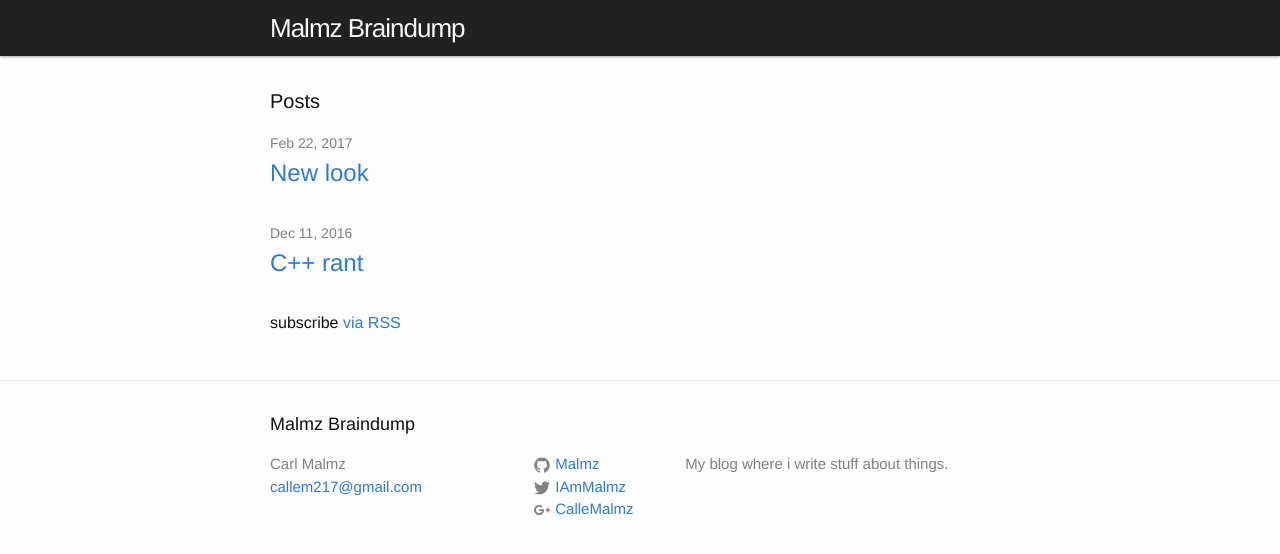
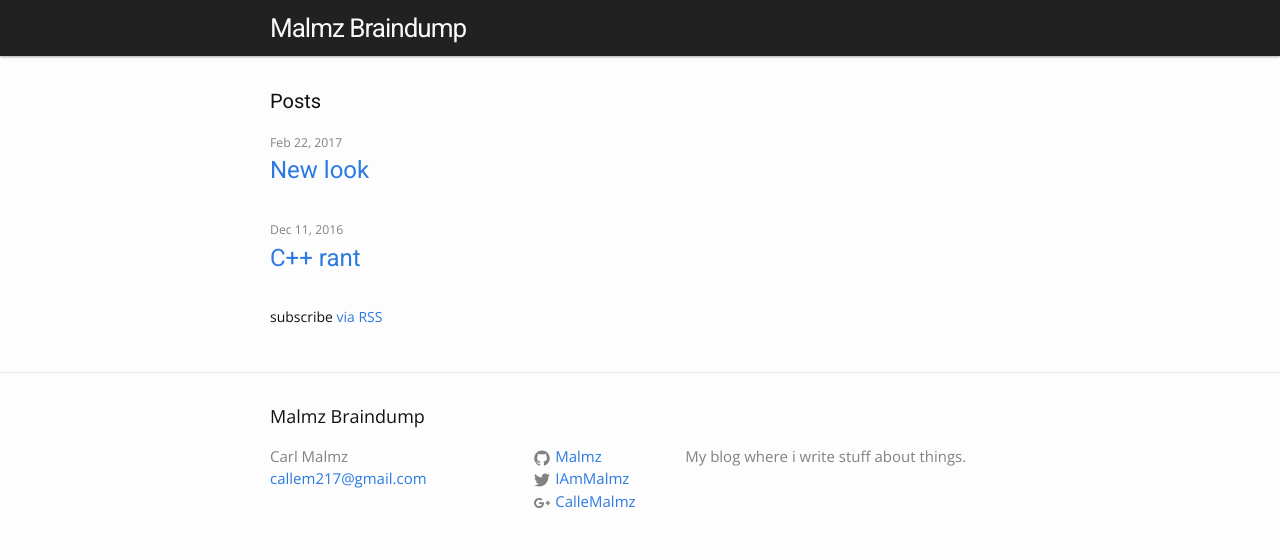
Before and after one commit to Malmz/malmz.github.io, a Jekyll site: the page built from index.md, in a window 1280 px wide. Shown: the top 554 px of the page. Built offline with Jekyll 4.4.1, drawn with Linux system fonts in a browser that asks for light colours.

Commit message:
Changed fonts to Roboto and Open sans

```diff
--- a/_includes/head.html
+++ b/_includes/head.html
@@ -10,6 +10,8 @@
   <link rel="canonical" href="{{ page.url | replace:'index.html','' | absolute_url }}">
   <link rel="alternate" type="application/rss+xml" title="{{ site.title | escape }}" href="{{ "/feed.xml" | relative_url }}">
 
+  <link href="https://fonts.googleapis.com/css?family=Open+Sans|Roboto" rel="stylesheet">
+
   {% if jekyll.environment == 'production' and site.google_analytics %}
   {% include google-analytics.html %}
   {% endif %}
--- a/assets/main.scss
+++ b/assets/main.scss
@@ -4,8 +4,8 @@
 @charset "utf-8";
 
 // Our variables
-$base-font-family: "Helvetica Neue", Helvetica, Arial, sans-serif;
-$base-font-size:   16px;
+$base-font-family: 'Open Sans', sans-serif;
+$base-font-size:   14px;
 $base-font-weight: 400;
 $small-font-size:  $base-font-size * 0.875;
 $base-line-height: 1.5;
@@ -51,7 +51,16 @@ $on-laptop:        800px;
 
   .site-title {
     color: #fafafa;
+    font-family: 'Roboto', sans-serif;
   }
+}
+
+.post-title {
+  font-size: 34px;
+}
+
+.post-title, .post-link, .page-heading {
+  font-family: 'Roboto', sans-serif;
 }
 
 .icon {
```
